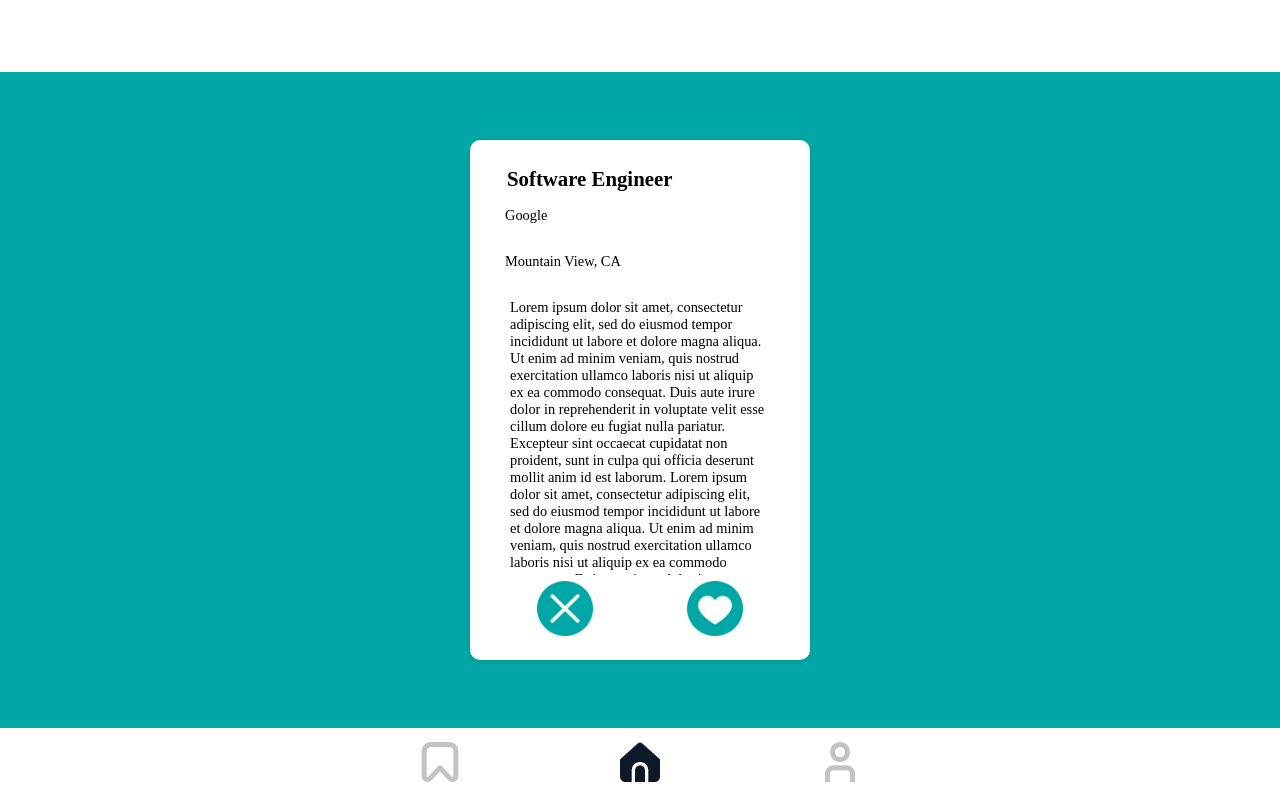
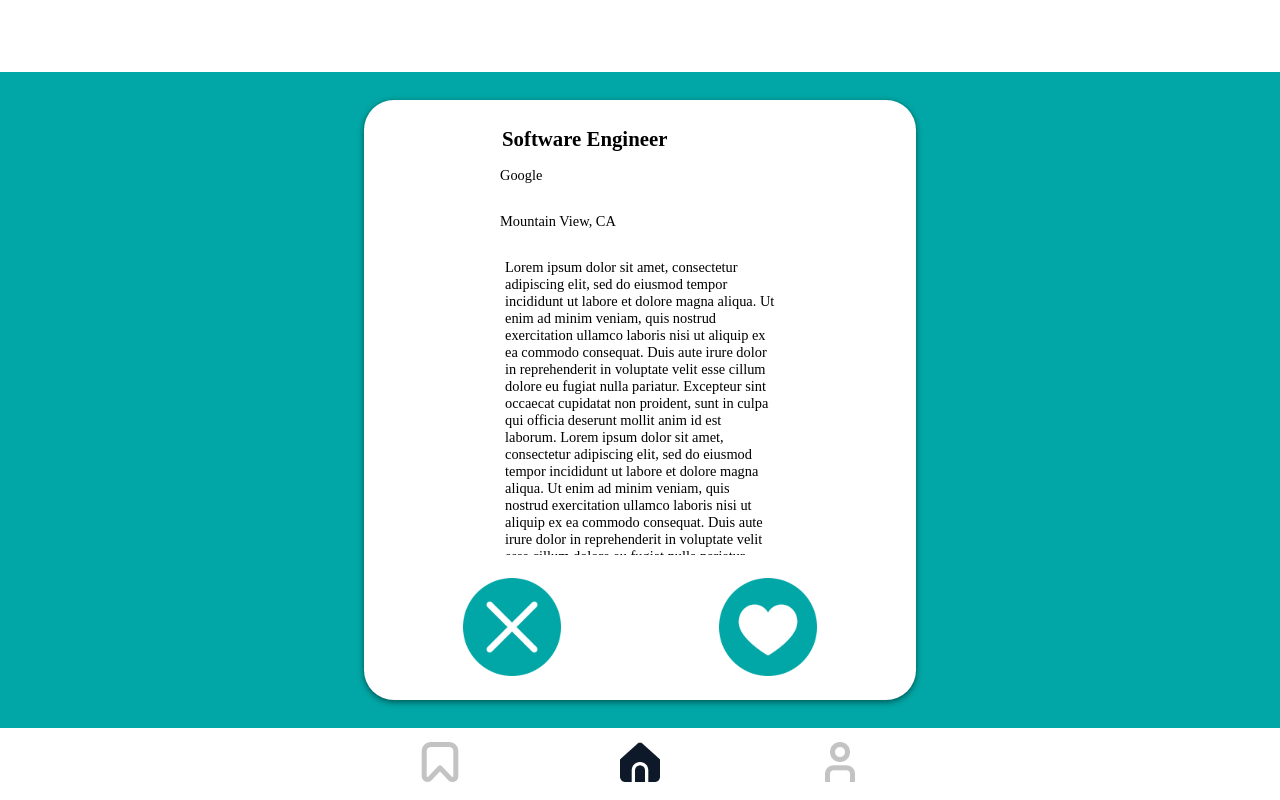
Before and after one commit to Vivian-Trieu/ResuMate, a React (Create React App) app: page / in a window 1280 px wide. Built offline with nearby package versions, Linux system fonts and the light colour scheme.

Commit message:
wip adjusting UI

```diff
--- a/src/Components/HomeScreen.css
+++ b/src/Components/HomeScreen.css
@@ -15,15 +15,17 @@ body {
     display: flex;
     flex-direction: column;
     background-color: #fff;
-    box-shadow: 0 2px 4px rgba(0, 0, 0, 0.1);
+    box-shadow: 0 2px 6px rgba(0, 0, 0, 0.5);
     padding: 20px;
     text-align: center;
-    max-width: 300px !important;
-    width: 90%; /* Adjust as needed */
-    height: 60%;
-    min-height: 450px;
-    max-height: 500px;
-    border-radius: 10px; /* Add rounded corners */
+    /* max-width: 300px !important; */
+    /* width: 90%; Adjust as needed */
+    /* height: 60%; */
+    /* min-height: 550px;
+    max-height: 550px; */
+    width: 40vw;
+    height: 70vh;
+    border-radius: 30px; /* Add rounded corners */
 }
 
 .button-container {
```
